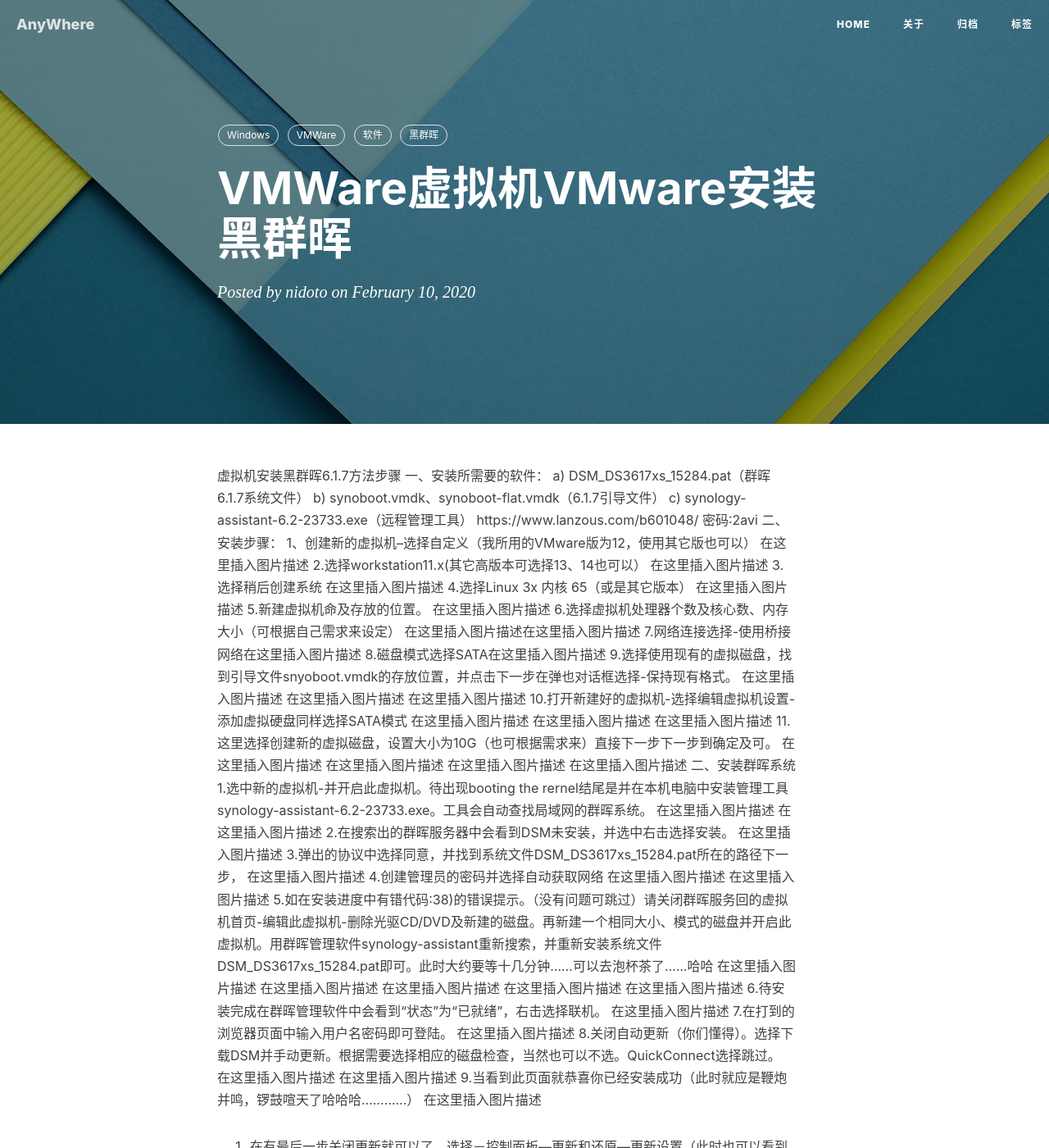
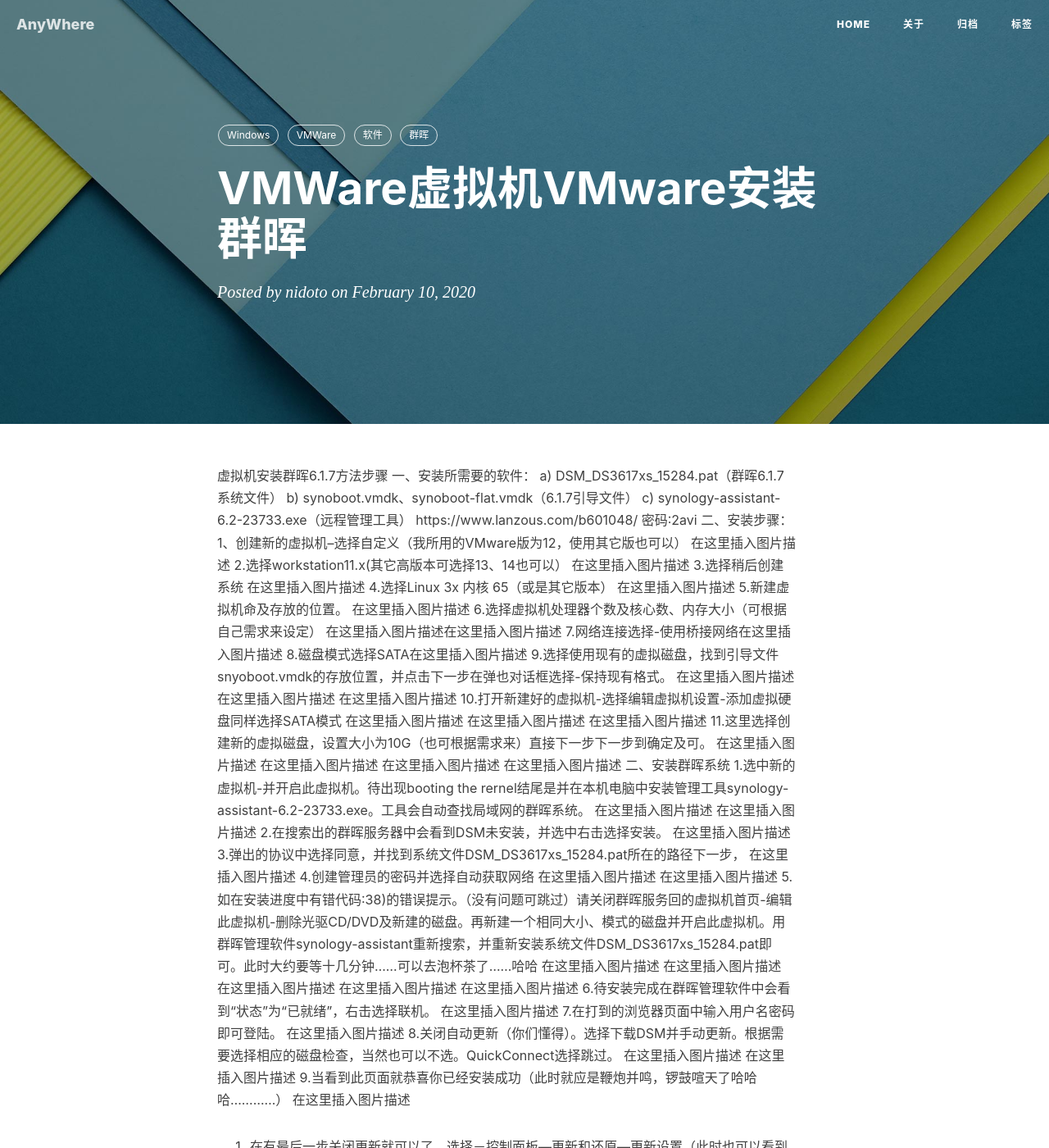
Before and after one commit to nidoto/nidoto.github.io, a Jekyll site: the page built from _posts/2020-02-10-VMWare虚拟机安装群晖.md, in a window 1280 px wide and 1400 px high. Shown: the whole window at 82% size. Built offline with Jekyll 4.4.1, drawn with Linux system fonts in a browser that asks for light colours; nearby versions of some CDN libraries; comment, search, counter and statistics services are not loaded.

Commit message:
Update 2020-02-10-VMWare虚拟机安装群晖.md

```diff
--- a/_posts/2020-02-10-VMWare虚拟机安装群晖.md
+++ b/_posts/2020-02-10-VMWare虚拟机安装群晖.md
@@ -1,6 +1,6 @@
 ---
 layout: post
-title: 'VMWare虚拟机VMware安装黑群晖'
+title: 'VMWare虚拟机VMware安装群晖'
 date: 2020-02-10
 author: nidoto
 cover: 'https://pic4.zhimg.com/v2-873ce86c4330a3acb60848c60e40c064_1200x500.jpg'
@@ -8,10 +8,10 @@
 - Windows
 - VMWare
 - 软件
-- 黑群晖
+- 群晖
 ---
 
-虚拟机安装黑群晖6.1.7方法步骤
+虚拟机安装群晖6.1.7方法步骤
 一、安装所需要的软件：
 a) DSM_DS3617xs_15284.pat（群晖6.1.7系统文件）
 b) synoboot.vmdk、synoboot-flat.vmdk（6.1.7引导文件）
```
